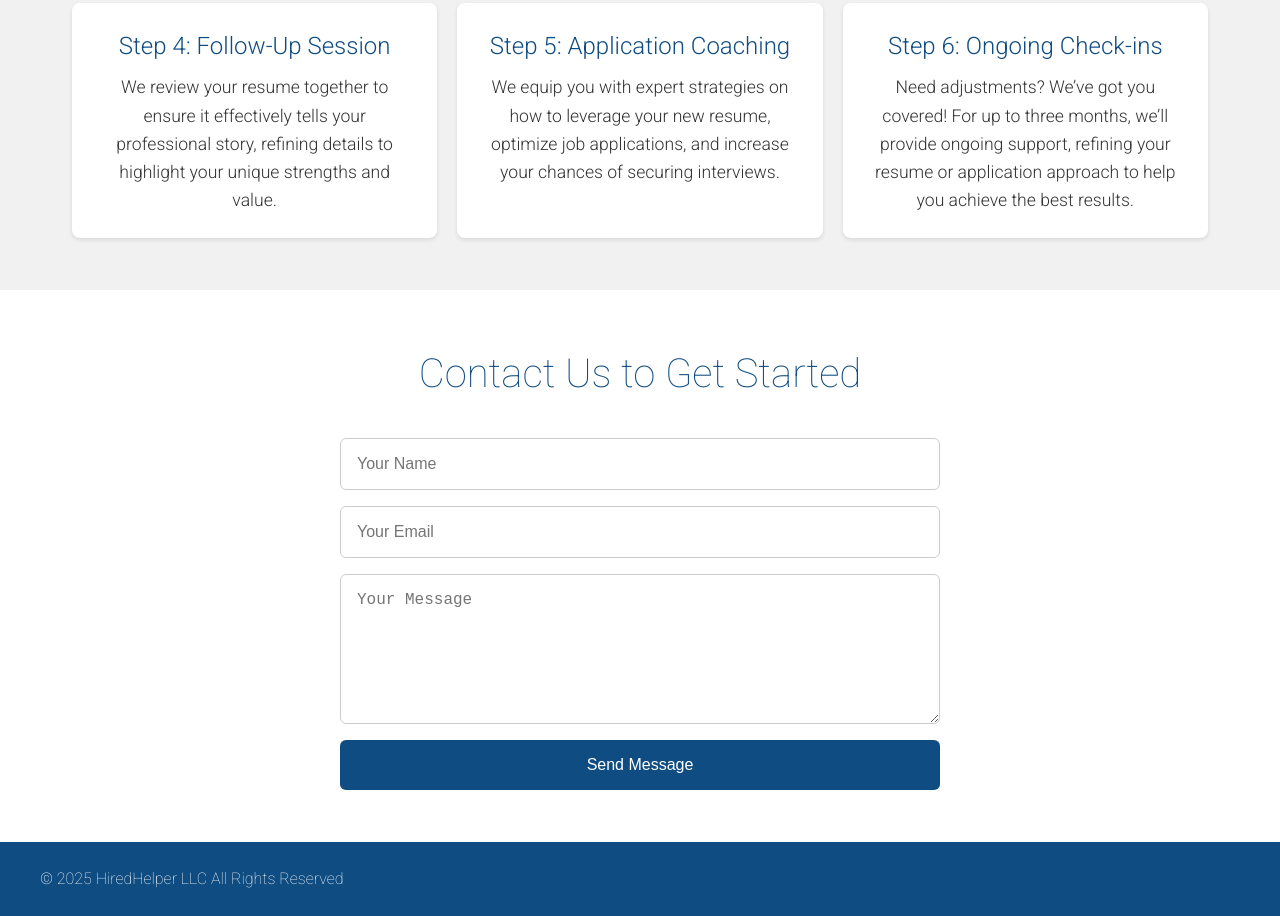
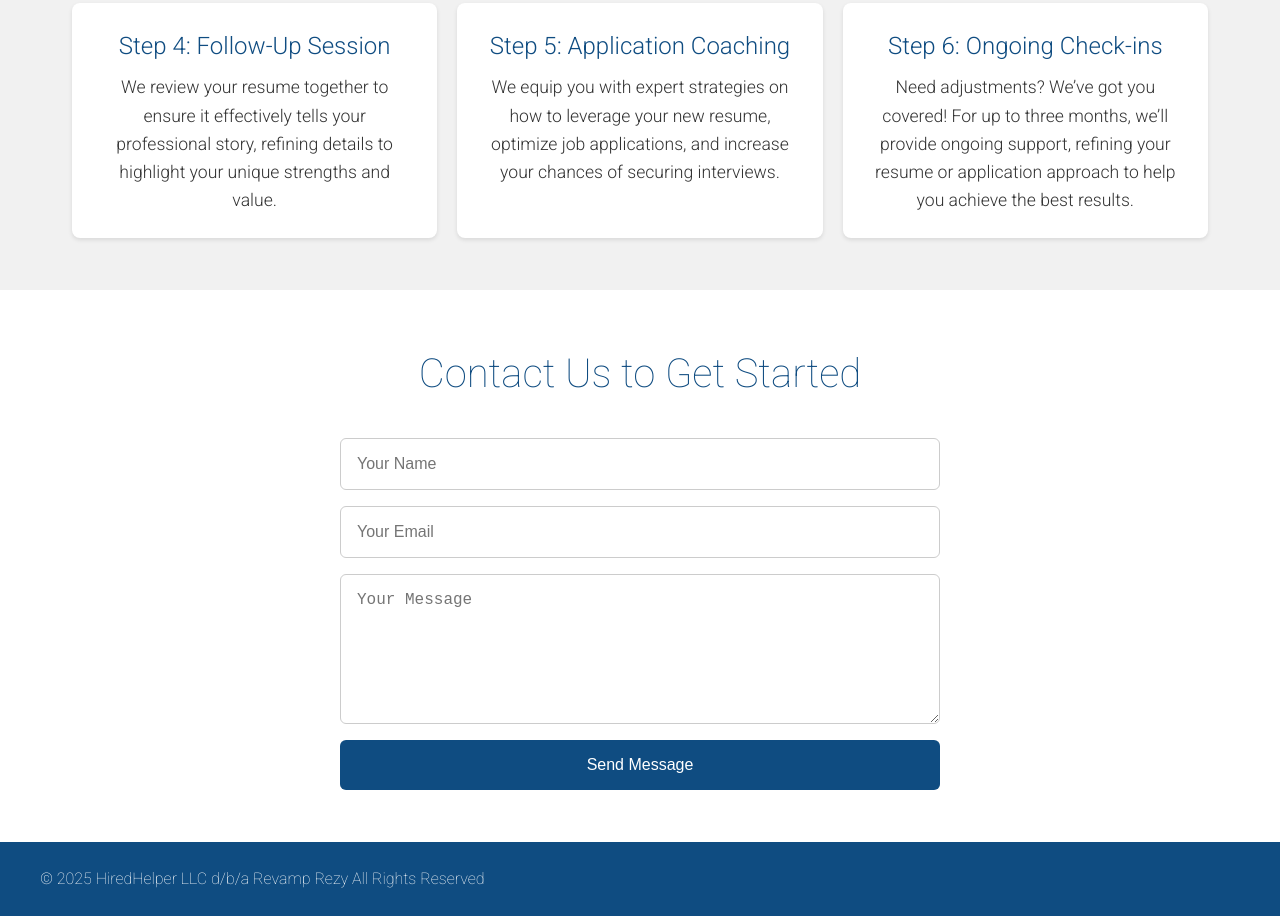
Before and after one commit to akiva-hiredhelper/RevampRezyMarketing, a plain HTML site: page index.html in a window 1280 px wide. Shown: the part 1755-2671 px from the top of the page. Drawn offline with nearby package versions, Linux system fonts and the light colour scheme.

Commit message:
updated footer

```diff
--- a/index.html
+++ b/index.html
@@ -573,7 +573,7 @@
 <!-- Footer -->
 <footer>
     <div class="container footer-container">
-        <p>&copy 2025 HiredHelper LLC <br> All Rights Reserved</p>
+        <p>&copy 2025 HiredHelper LLC d/b/a Revamp Rezy<br> All Rights Reserved</p>
     </div>
 </footer>
 
```
